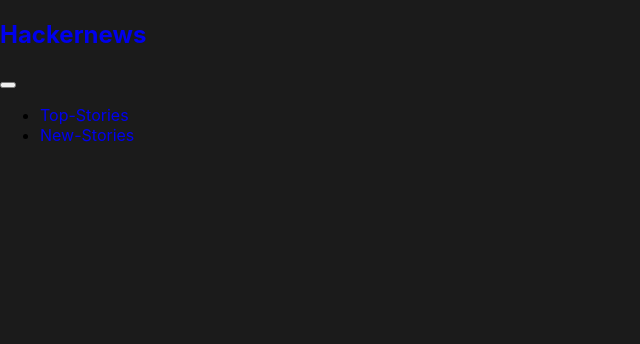
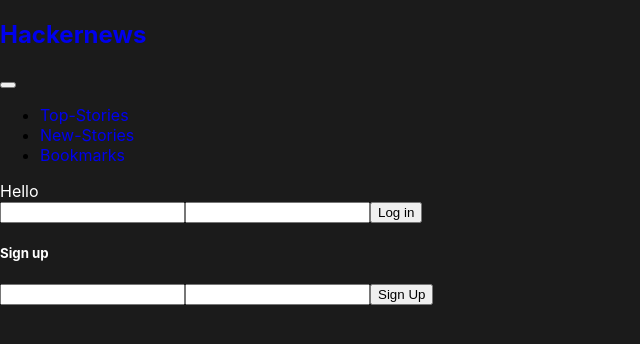
Before and after one commit to devesh-anand/hackernews, a React (Create React App) app: page /bookmarks in a window 1280 px wide. Shown: the top 344 px of the page, without its empty margins (0-640 px from the left). Built offline with nearby package versions, Linux system fonts and the light colour scheme.

Commit message:
fixed logical issues, and added firebase auth

```diff
--- a/package.json
+++ b/package.json
@@ -10,6 +10,8 @@
     "axios": "^0.27.2",
     "bootstrap": "^5.1.3",
     "date-fns": "^2.28.0",
+    "firebase": "^9.17.1",
+    "firebaseui": "^6.0.2",
     "moment": "^2.29.1",
     "react": "^17.0.2",
     "react-dom": "^17.0.2",
--- a/src/App.js
+++ b/src/App.js
@@ -1,9 +1,9 @@
 import "./App.css";
-import {BrowserRouter as Router, Routes, Route, Link} from 'react-router-dom';
+import { BrowserRouter as Router, Routes, Route, Link } from "react-router-dom";
 import Navbar from "./components/Navbar";
 import Homepage from "./components/Homepage";
 import Newstories from "./components/Newstories";
-import Pagination from "./components/Pagination";
+import Bookmarks from "./components/Bookmarks";
 
 function App() {
   return (
@@ -11,8 +11,9 @@
       <Router>
         <Navbar />
         <Routes>
-          <Route path="/" element={<Homepage/>} />
-          <Route path="/newstories" element={<Newstories/>} />
+          <Route path="/" element={<Homepage />} />
+          <Route path="/newstories" element={<Newstories />} />
+          <Route path="/bookmarks" element={<Bookmarks />} />
         </Routes>
         {/* <Pagination /> */}
       </Router>
--- /dev/null
+++ b/src/components/Bookmarks.jsx
@@ -0,0 +1,15 @@
+import React from "react";
+import Authform from "./auth/Authform";
+import Signupform from "./auth/Signupform";
+
+function Bookmarks() {
+  return (
+    <div>
+      <div style={{ color: "white" }}>Hello</div>
+      <Authform />
+      <Signupform />
+    </div>
+  );
+}
+
+export default Bookmarks;
--- a/src/components/Homepage.jsx
+++ b/src/components/Homepage.jsx
@@ -7,50 +7,11 @@
 
 //The topstories and newstories will have different components (due to routing)
 function Homepage() {
-  const [stories, setStories] = useState([]);
+  const [allIds, setAllIds] = useState([]);
   const [news, setNews] = useState([]);
   const [loading, setLoading] = useState(false);
 
   const [currentPage, setCurrentPage] = useState(1);
-  const [totalPages, setTotalPages] = useState(0);
-  const [index, setIndex] = useState({
-    start: 0,
-    end: 30,
-  });
-
-  // console.log(index.start + " " + index.end);
-
-  const retrieveStoryIds = async () => {
-    const response = await fetch(
-      "https://hacker-news.firebaseio.com/v0/topstories.json"
-    ); //print=pretty
-    let totalIds = await response.json();
-    setIndex({
-      start: (currentPage - 1) * 30,
-      end: currentPage * 30,
-    });
-    let ids = totalIds.slice(index.start, index.end);
-    setStories(ids);
-
-    setTotalPages(Math.ceil(totalIds.length / 30));
-  };
-
-  useEffect(() => {
-    setTimeout(() => {
-      retrieveStoryIds();
-      setLoading(true);
-    }, 1000);
-  }, [currentPage]);
-
-  useEffect(() => {
-    setNews([]);
-    stories.forEach(async (storyId) => {
-      const response = await axios.get(
-        `https://hacker-news.firebaseio.com/v0/item/${storyId}.json`
-      );
-      setNews((news) => [...news, response.data]);
-    });
-  }, [stories]);
 
   const incPage = (num) => {
     if (num < 17) setCurrentPage(num + 1);
@@ -60,12 +21,56 @@
     if (num > 1) setCurrentPage(num - 1);
   };
 
+  const retrieveStoryIds = async () => {
+    const response = await fetch(
+      "https://hacker-news.firebaseio.com/v0/topstories.json"
+    );
+    let totalIds = await response.json();
+
+    // console.log("retrived in first render");
+    setAllIds(totalIds);
+  };
+
+  async function setCurrentPageData() {
+    console.log("current page", currentPage);
+
+    fetchNews((currentPage - 1) * 15, currentPage * 15);
+  }
+
+  async function fetchNews(start, end) {
+    if (allIds.length) {
+      let temp = [];
+      for (let i = start; i < end; i++) {
+        const response = await axios.get(
+          `https://hacker-news.firebaseio.com/v0/item/${allIds[i]}.json`
+        );
+
+        temp.push(response.data);
+        // console.log(response.data);
+      }
+
+      setNews(temp);
+      setLoading(true);
+    } else {
+      console.log("no stories");
+    }
+  }
+
+  useEffect(() => {
+    setLoading(false);
+    setCurrentPageData();
+    window.scrollTo(0, 0);
+  }, [currentPage, allIds]);
+
+  useEffect(() => {
+    retrieveStoryIds();
+  }, []);
+
   return (
     <div className="App">
-      {!loading ? <Loading /> : <Newsfeed data={news} />}
+      {!loading ? <Loading /> : news && <Newsfeed data={news} />}
 
       <Pagination
-        totalPages={totalPages}
         currPage={currentPage}
         pageIncrement={incPage}
         pageDecrement={decPage}
--- a/src/components/Navbar.jsx
+++ b/src/components/Navbar.jsx
@@ -40,6 +40,11 @@
                 New-Stories
               </NavLink>
             </li>
+            <li className="nav-item">
+              <NavLink to="/bookmarks" className="nav-link">
+                Bookmarks
+              </NavLink>
+            </li>
           </ul>
         </div>
       </div>
--- a/src/components/Newsfeed.jsx
+++ b/src/components/Newsfeed.jsx
@@ -2,6 +2,7 @@
 import News from "./News";
 
 function Newsfeed({ data }) {
+  console.log(data);
   return (
     <div style={{ color: "white" }}>
       {data &&
--- a/src/components/Pagination.jsx
+++ b/src/components/Pagination.jsx
@@ -1,6 +1,6 @@
 import React from "react";
 
-function Pagination({ totalPages, currPage, pageIncrement, pageDecrement }) {
+function Pagination({ currPage, pageIncrement, pageDecrement }) {
   // const pages = [...Array(totalPages).keys()].map((num) => num + 1);
 
   return (
--- /dev/null
+++ b/src/components/auth/Authform.jsx
@@ -0,0 +1,51 @@
+import { useState } from "react";
+import firebase from "firebase/compat/app";
+import "firebase/compat/auth";
+
+export default function Authform() {
+  let creds = {
+    apiKey: "AIzaSyBJ2LWvLlx_YSRuuwDGERyGwKRe5KVlPV8",
+    authDomain: "hackernews-b586a.firebaseapp.com",
+    projectId: "hackernews-b586a",
+    storageBucket: "hackernews-b586a.appspot.com",
+    messagingSenderId: "483942638125",
+    appId: "1:483942638125:web:2d961f165e983d2cc9cea4",
+    measurementId: "G-VZ7YC5Q4FW",
+  };
+  firebase.initializeApp(creds);
+
+  const [email, setEmail] = useState("");
+  const [password, setPassword] = useState("");
+
+  const handleSubmit = (event) => {
+    event.preventDefault();
+
+    firebase
+      .auth()
+      .signInWithEmailAndPassword(email, password)
+      .then((userCredential) => {
+        // Handle successful login
+        console.log("successful login", userCredential);
+      })
+      .catch((error) => {
+        // Handle login error
+        console.log(error.message);
+      });
+  };
+
+  return (
+    <form onSubmit={handleSubmit}>
+      <input
+        type="email"
+        value={email}
+        onChange={(event) => setEmail(event.target.value)}
+      />
+      <input
+        type="password"
+        value={password}
+        onChange={(event) => setPassword(event.target.value)}
+      />
+      <button type="submit">Log in</button>
+    </form>
+  );
+}
--- /dev/null
+++ b/src/components/auth/Signupform.jsx
@@ -0,0 +1,54 @@
+import React, { useState } from "react";
+import firebase from "firebase/compat/app";
+import "firebase/compat/auth";
+
+const Signupform = () => {
+  let creds = {
+    apiKey: "AIzaSyBJ2LWvLlx_YSRuuwDGERyGwKRe5KVlPV8",
+    authDomain: "hackernews-b586a.firebaseapp.com",
+    projectId: "hackernews-b586a",
+    storageBucket: "hackernews-b586a.appspot.com",
+    messagingSenderId: "483942638125",
+    appId: "1:483942638125:web:2d961f165e983d2cc9cea4",
+    measurementId: "G-VZ7YC5Q4FW",
+  };
+  firebase.initializeApp(creds);
+
+  const [email, setEmail] = useState("");
+  const [password, setPassword] = useState("");
+
+  const handleSubmit = (event) => {
+    event.preventDefault();
+
+    firebase
+      .auth()
+      .createUserWithEmailAndPassword(email, password)
+      .then((userCredential) => {
+        // Handle successful login
+        console.log("successful login", userCredential);
+      })
+      .catch((error) => {
+        // Handle login error
+        console.log(error.message);
+      });
+  };
+
+  return (
+    <form onSubmit={handleSubmit} style={{ color: "white" }}>
+      <h5>Sign up</h5>
+      <input
+        type="email"
+        value={email}
+        onChange={(event) => setEmail(event.target.value)}
+      />
+      <input
+        type="password"
+        value={password}
+        onChange={(event) => setPassword(event.target.value)}
+      />
+      <button type="submit">Sign Up</button>
+    </form>
+  );
+};
+
+export default Signupform;
```
Also changed, not shown: src/components/News.css (deleted), 2 other files (tests, documents, lock files or other folders).
